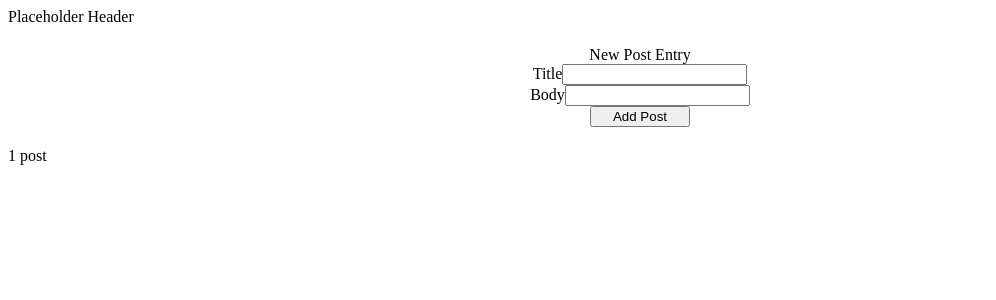
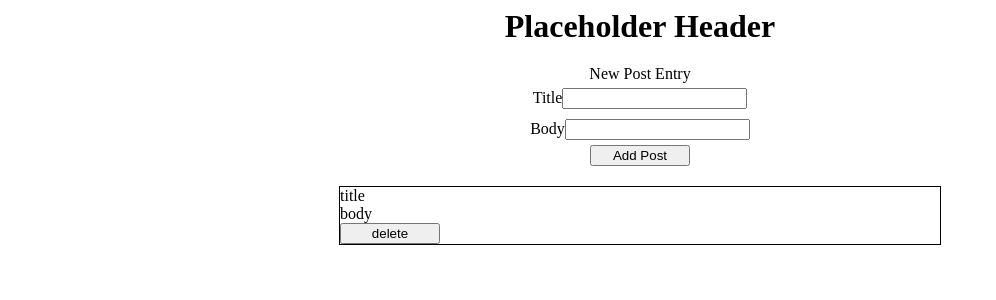
Before and after one commit to ErikGraciosa/ct-lab35-blog, a React app: page / in a window 1280 px wide. Shown: the top 300 px of the page, without its empty margins (0-996 px from the left). Built offline with nearby package versions, Linux system fonts and the light colour scheme.

Commit message:
some styles

```diff
--- /dev/null
+++ b/src/components/header/Header.css
@@ -0,0 +1,5 @@
+.Headline {
+  margin: auto;
+  width: 500px;
+  text-align: center;
+}
--- a/src/components/header/Header.jsx
+++ b/src/components/header/Header.jsx
@@ -1,9 +1,10 @@
 import React from 'react';
+import styles from './Header.css';
 
 function Header() {
   return (
     <div>
-      <p>Placeholder Header</p>
+      <h1 className={styles.Headline}>Placeholder Header</h1>
     </div>
   );
 }
--- a/src/components/postForm/PostForm.css
+++ b/src/components/postForm/PostForm.css
@@ -7,6 +7,7 @@ form {
 
 label {
   margin: auto;
+  padding: 5px;
 }
 
 button {
--- /dev/null
+++ b/src/components/postList/Post.css
@@ -0,0 +1,5 @@
+.singlePost {
+  border: solid black 1px;
+  width: 600px;
+  margin: auto;
+}
--- a/src/components/postList/Post.jsx
+++ b/src/components/postList/Post.jsx
@@ -1,9 +1,12 @@
 import React from 'react';
+import styles from './Post.css';
 
 function Post() {
   return (
-    <div>
-      <p>1 post</p>
+    <div className={styles.singlePost}>
+      <p>title</p>
+      <p>body</p>
+      <button>delete</button>
     </div>
   );
 }
```
